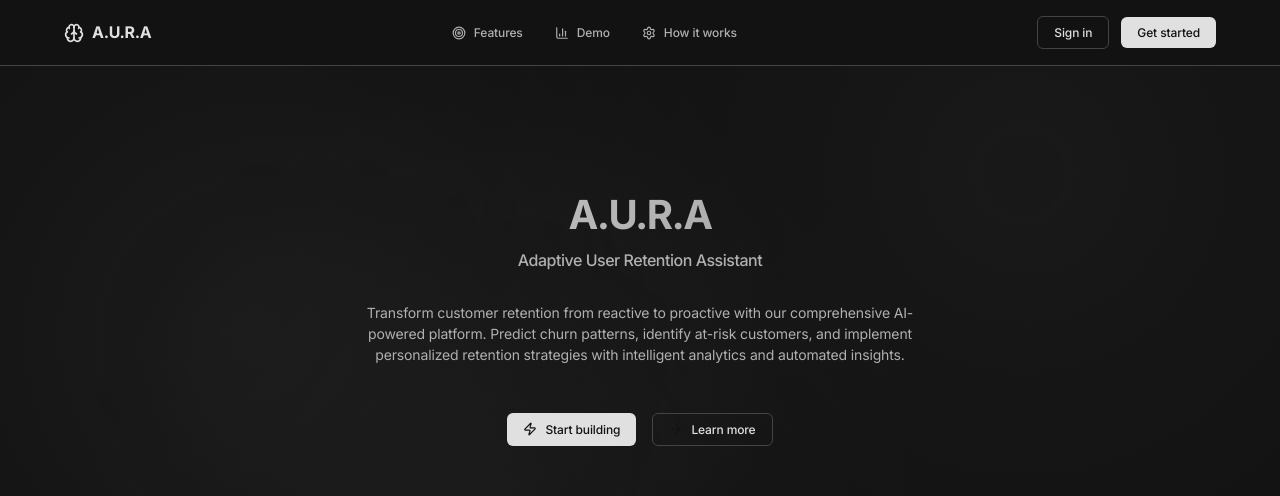
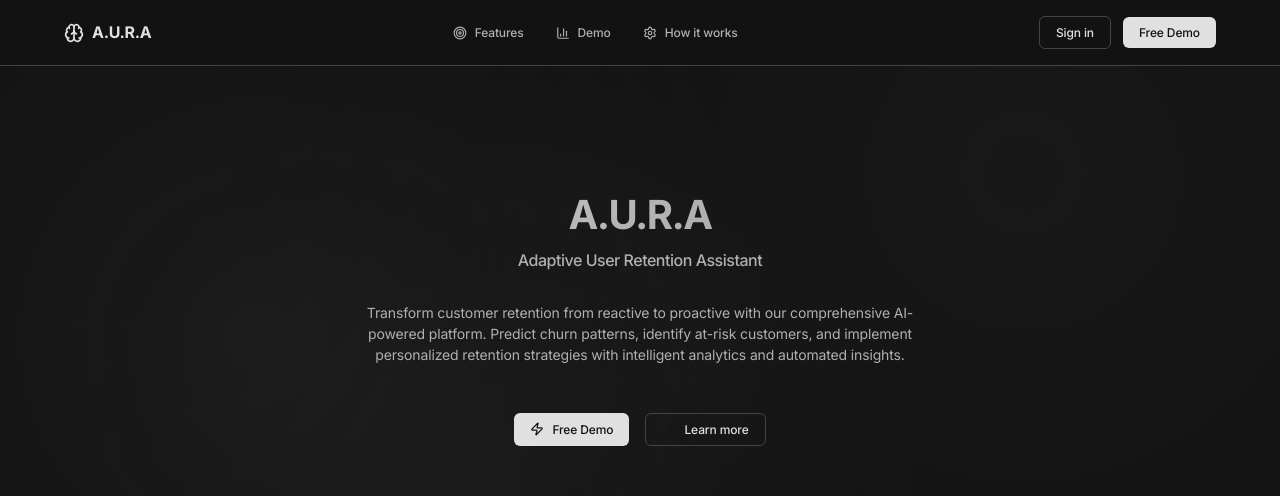
Before and after one commit to aya-archive/L, a React (Vite) app: page / in a window 1280 px wide. Shown: the top 496 px of the page. Built offline with nearby package versions, Linux system fonts and the light colour scheme.

Commit message:
Update all buttons to link to Hugging Face Space and change text to 'Free Demo'

```diff
--- a/src/App.tsx
+++ b/src/App.tsx
@@ -121,7 +121,7 @@ function App() {
             {/* Desktop Actions */}
             <div className="nav-actions desktop-nav">
               <button className="btn-secondary">Sign in</button>
-              <button className="btn-primary" onClick={() => window.open('https://contra.com/', '_blank')}>Get started</button>
+              <button className="btn-primary" onClick={() => window.open('https://huggingface.co/spaces/AURArkiv/A4LABS', '_blank')}>Free Demo</button>
             </div>
 
             {/* Mobile Menu Button */}
@@ -151,7 +151,7 @@ function App() {
             </div>
             <div className="mobile-nav-actions">
               <button className="btn-secondary mobile-btn">Sign in</button>
-              <button className="btn-primary mobile-btn" onClick={() => window.open('https://contra.com/', '_blank')}>Get started</button>
+              <button className="btn-primary mobile-btn" onClick={() => window.open('https://huggingface.co/spaces/AURArkiv/A4LABS', '_blank')}>Free Demo</button>
             </div>
           </div>
         </div>
@@ -170,9 +170,9 @@ function App() {
                      automated insights.
                    </p>
           <div id="hero-buttons" className="hero-buttons">
-            <button id="request-demo-btn" className="btn-primary" onClick={() => window.open('https://contra.com/', '_blank')}>
+            <button id="request-demo-btn" className="btn-primary" onClick={() => window.open('https://huggingface.co/spaces/AURArkiv/A4LABS', '_blank')}>
               <Zap className="btn-icon" />
-              Start building
+              Free Demo
             </button>
             <button id="learn-more-btn" className="btn-secondary">
               <ArrowRight className="btn-icon" />
@@ -433,7 +433,7 @@ function App() {
               <li id="cta-feature-4" className="cta-feature">✓ Strategy Recommendations</li>
             </ul>
             <div id="cta-buttons" className="cta-buttons">
-              <button id="start-trial-btn" className="btn-primary" onClick={() => window.open('https://contra.com/', '_blank')}>Start Free Trial</button>
+              <button id="start-trial-btn" className="btn-primary" onClick={() => window.open('https://huggingface.co/spaces/AURArkiv/A4LABS', '_blank')}>Free Demo</button>
               <button id="schedule-demo-btn" className="btn-secondary">Schedule Demo</button>
             </div>
           </div>
```
